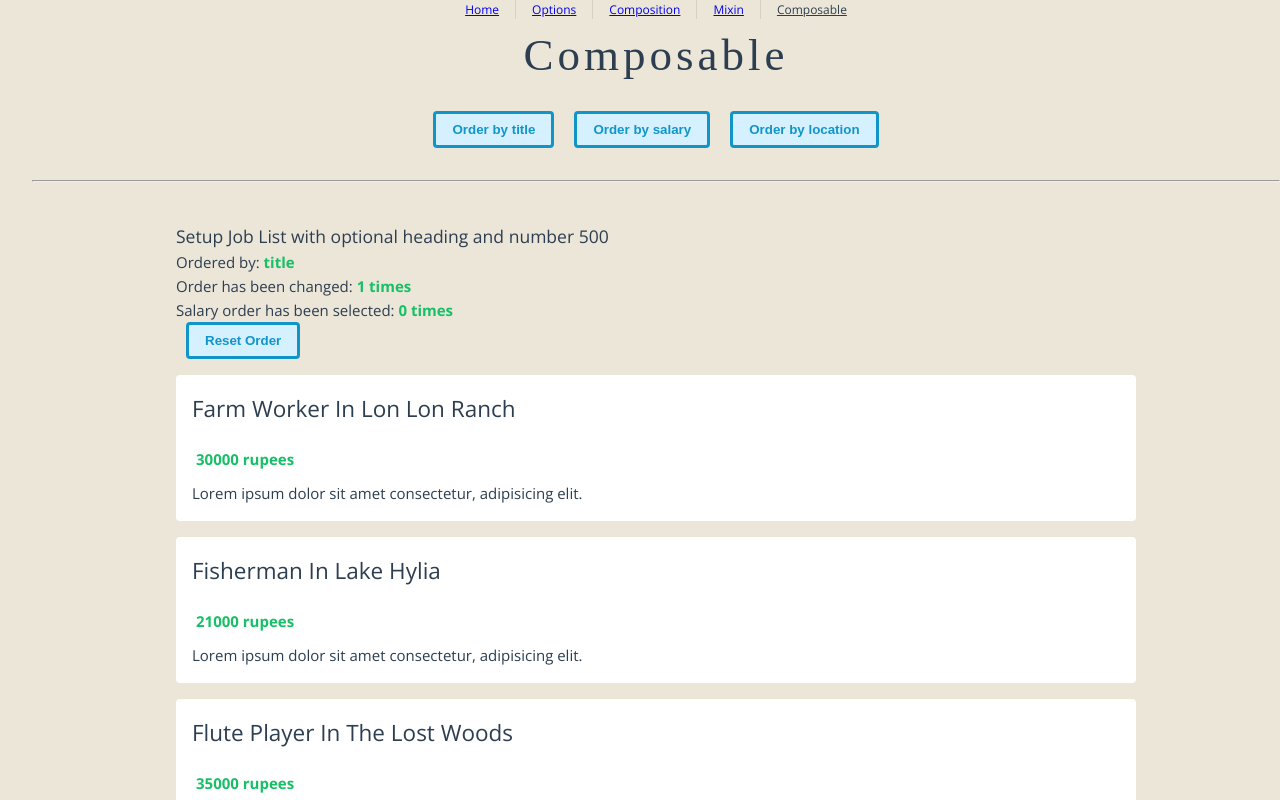
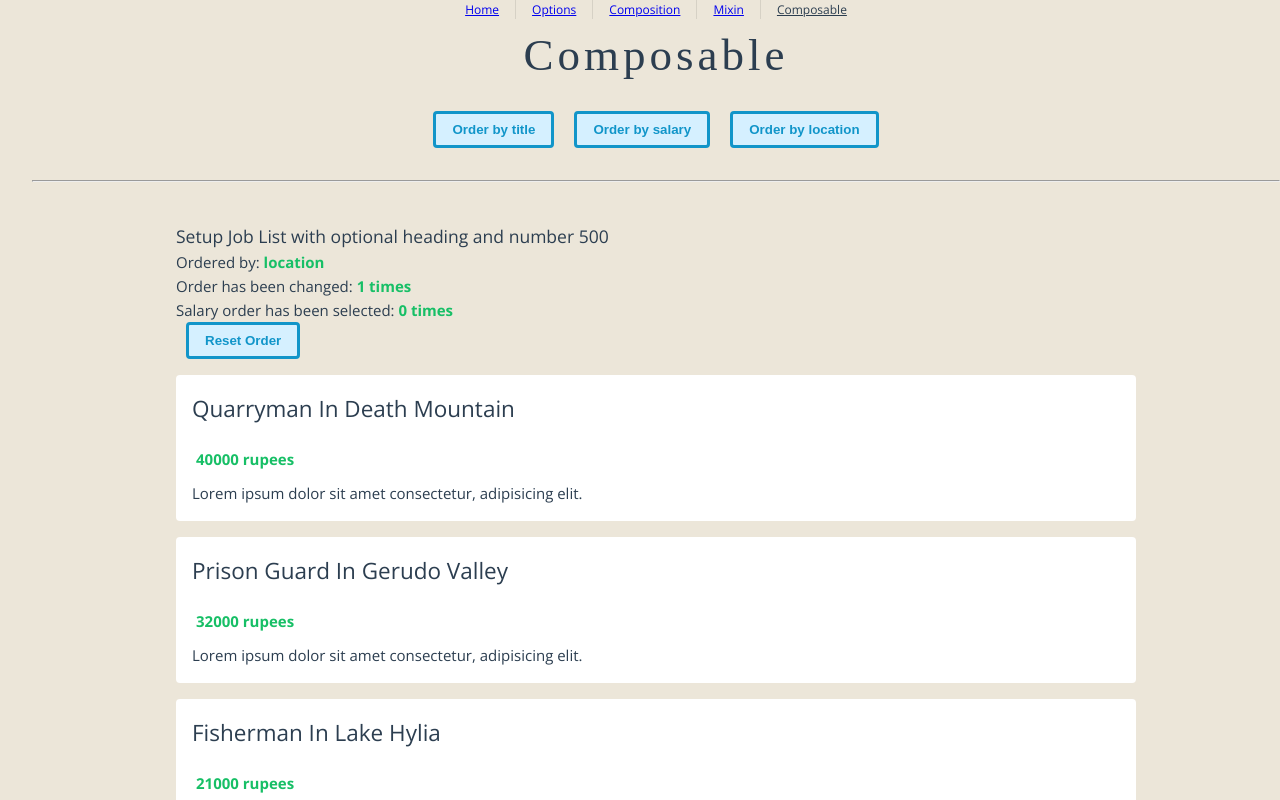
Before and after one commit to pscal4/composition, a Vue app: page /composable in a window 1280 px wide. Shown: the top 800 px of the page. Built offline with nearby package versions, Linux system fonts and the light colour scheme; a web font is replaced by a local one.

Commit message:
More examples

```diff
--- a/index.html
+++ b/index.html
@@ -4,7 +4,7 @@
     <meta charset="UTF-8" />
     <link rel="icon" href="/favicon.ico" />
     <meta name="viewport" content="width=device-width, initial-scale=1.0" />
-    <title>Vite App</title>
+    <title>Composition API</title>
   </head>
   <body>
     <div id="app"></div>
--- a/src/components/JobListComposition.vue
+++ b/src/components/JobListComposition.vue
@@ -36,20 +36,21 @@ export default defineComponent({
     },
     order: {
       type: String as PropType<OrderTerm>,
-      required: true
+      default: 'title'
     },
     showHeading: Boolean,
     someNumber: [Number, String] as PropType<Number | String>
   },
+
   emits: ['resetOrder'],
+
   setup(props, { emit, attrs, slots, expose }) {
-
-    // Note:  "this" will have a value of undefined inside setup()
+    // equivalent to this.$emit, this.$attrs, this.$slots
 
     const salarySelectedCount = ref(0);
     const orderChangedCount: Ref<number> = ref(0);
 
-      const orderedJobs = computed(() => {
+    const orderedJobs = computed(() => {
       return [...props.jobs].sort((a: Job, b: Job) => {
         return a[props.order] > b[props.order] ? 1 : -1
       })
@@ -65,10 +66,11 @@ export default defineComponent({
       },
       { immediate: true });
 
-
-    function onResetOrderClick() {
+    function onResetOrderClick(): void {
       emit(`resetOrder`);
     }
+
+    // Note:  "this" will have a value of undefined inside setup()
 
     return {
       salarySelectedCount,
--- a/src/components/joblistoptions/JobListOptions.ts
+++ b/src/components/joblistoptions/JobListOptions.ts
@@ -15,7 +15,6 @@ export default defineComponent({
         showHeading: Boolean,
         someNumber: [Number, String] as PropType<Number | String>
     },
-
     // Class Decorator syntax for props
     // @Prop({ required: true })
     // private jobs : Job[];
@@ -32,6 +31,10 @@ export default defineComponent({
             orderChangedCount: 0,
         };
     },
+    // Class syntax
+    // private salarySelectedCount: number = 0;
+    // private orderChangedCount: number = 0;
+
 
     computed: {
         orderedJobs(): Job[] {
@@ -40,9 +43,10 @@ export default defineComponent({
             })
 
         }
-        // Class syntax
-        // private get orderedJobs(): Job[] { ... }
     },
+    // Class syntax
+    // private get orderedJobs(): Job[] { ... }
+
     watch: {
         order: {
             handler(newValue: OrderTerm, oldValue: OrderTerm) {
@@ -53,13 +57,14 @@ export default defineComponent({
             },
             immediate: true,
         },
-        showHeading: function (newValue: boolean, oldValue: boolean) {
+        showHeading: function (newValue: boolean, oldValue: boolean): void {
             //        ^ Simple syntax
+            // Do something
         },
 
     },
     methods: {
-        onResetOrderClick() {
+        onResetOrderClick(): void {
             this.$emit(`resetOrder`);
         }
     }
--- a/src/views/ComposableView.vue
+++ b/src/views/ComposableView.vue
@@ -10,7 +10,7 @@ export default defineComponent({
     components: { JobList, JobListSetup },
 
     setup() {
-        const { jobs, order, onResetOrder } = useJobList('title');
+        const { jobs, order, onResetOrder } = useJobList('location');
 
         const onHandleSortClick = (term: OrderTerm) => {
             order.value = term
--- a/src/views/compositionview/CompositionView.ts
+++ b/src/views/compositionview/CompositionView.ts
@@ -1,4 +1,4 @@
-import { defineComponent, onMounted, ref } from 'vue';
+import { defineComponent, onMounted, ref, type Ref } from 'vue';
 import type Job from '@/models/Job';
 import type OrderTerm from '@/models/OrderTerm'
 import JobList from '@/components/JobListComposition.vue'
@@ -8,8 +8,14 @@ export default defineComponent({
   components: { JobList },
 
   setup() {
-    const jobs = ref<Job[]>([]);
+    const jobs : Ref<Array<Job>> = ref([]);
     const order = ref<OrderTerm>('title');
+
+    // There is not a created life cycle hook.  If we wanted to call getJobs in created, it would just
+    // be executed inside setup.
+    onMounted(() => {
+      getJobs();
+    });
 
     function getJobs(): void {
       jobs.value = [
@@ -29,11 +35,6 @@ export default defineComponent({
       order.value = 'title';
     }
 
-    // There is not a created life cycle hook.  If we wanted to call getJobs in created, it would just
-    // be executed inside setup.
-    onMounted(() => {
-      getJobs();
-    });
 
     return {
       jobs,
--- a/src/views/mixinview/MixinView.ts
+++ b/src/views/mixinview/MixinView.ts
@@ -10,9 +10,17 @@ export default defineComponent({
         JobListOptions,
     },
 
+    created() {
+        this.order = 'location';
+    },
+
     methods: {
         onHandleSortClick(term: OrderTerm) {
             this.order = term
         },
+
+        onResetOrder() {
+            this.order = 'location';
+        }
     },
 })
```
